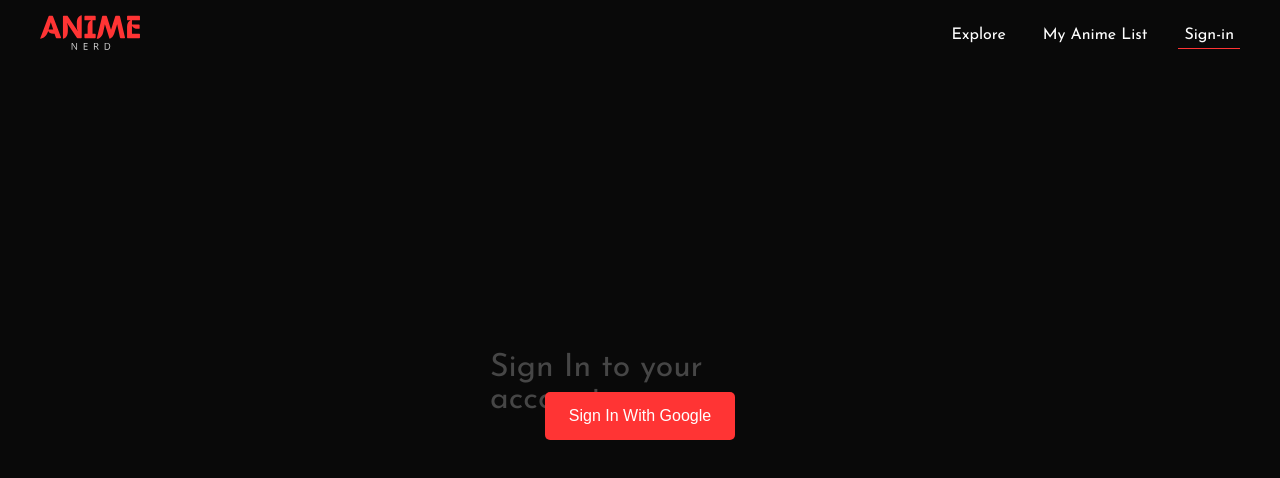
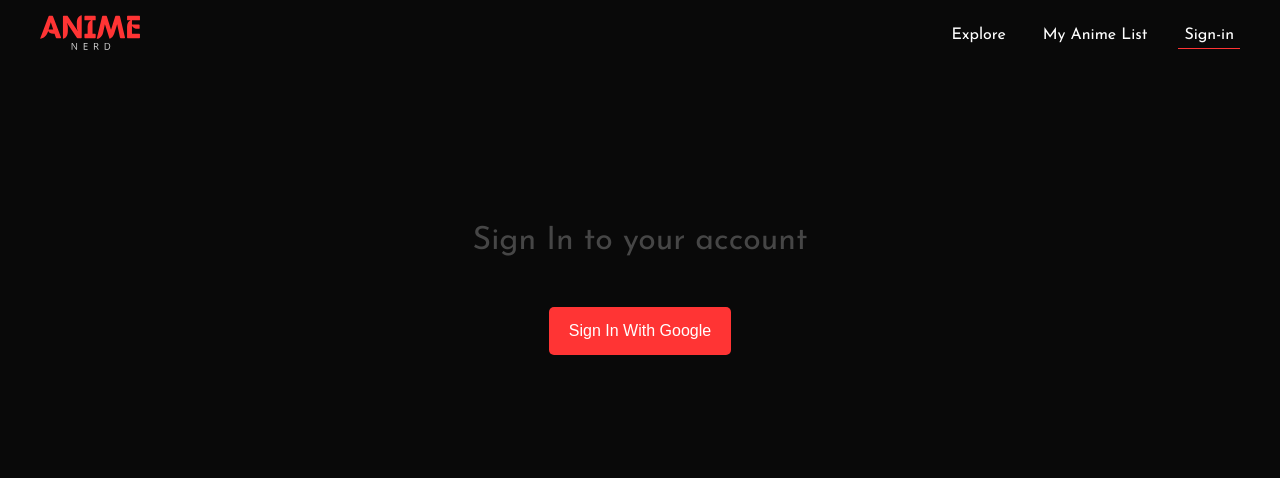
Before and after one commit to SameepArya23/anime-watch-list, a React (Create React App) app: page /auth in a window 1280 px wide. Shown: the top 478 px of the page. Built offline with nearby package versions, Linux system fonts and the light colour scheme; no server answers; a web font is replaced by a local one.

Commit message:
authentication page update

```diff
--- a/src/components/buttons/button.styles.css
+++ b/src/components/buttons/button.styles.css
@@ -45,10 +45,5 @@
     color: white;
     padding: 15px 20px;
     font-size: 16px;
-    position: absolute;
-    top: 0%;
-    left: 50%;
-    transform: translate(-50%, 150%);
     border-radius: 5px;
-    width: 190px;
 }
--- a/src/routes/authentication/auth.styles.css
+++ b/src/routes/authentication/auth.styles.css
@@ -1,17 +1,18 @@
 .auth-container{
     position: absolute;
-    top: 40%;
+    top: 20%;
     left: 50%;
     transform: translate(-50%, 50%);
+    display: flex;
+    flex-direction: column;
+    justify-content: center;
+    align-items: center;
 }
 
 .alternate-text-message{
-    width: 300px;
+    width: 350px;
     margin-bottom: 50px;
     color: #464646;
     font-size: xx-large;
-    position: absolute;
-    top: 40%;
-    left: 50%;
-    transform: translate(-50%, 50%);
+    text-align: center;
 }
```
